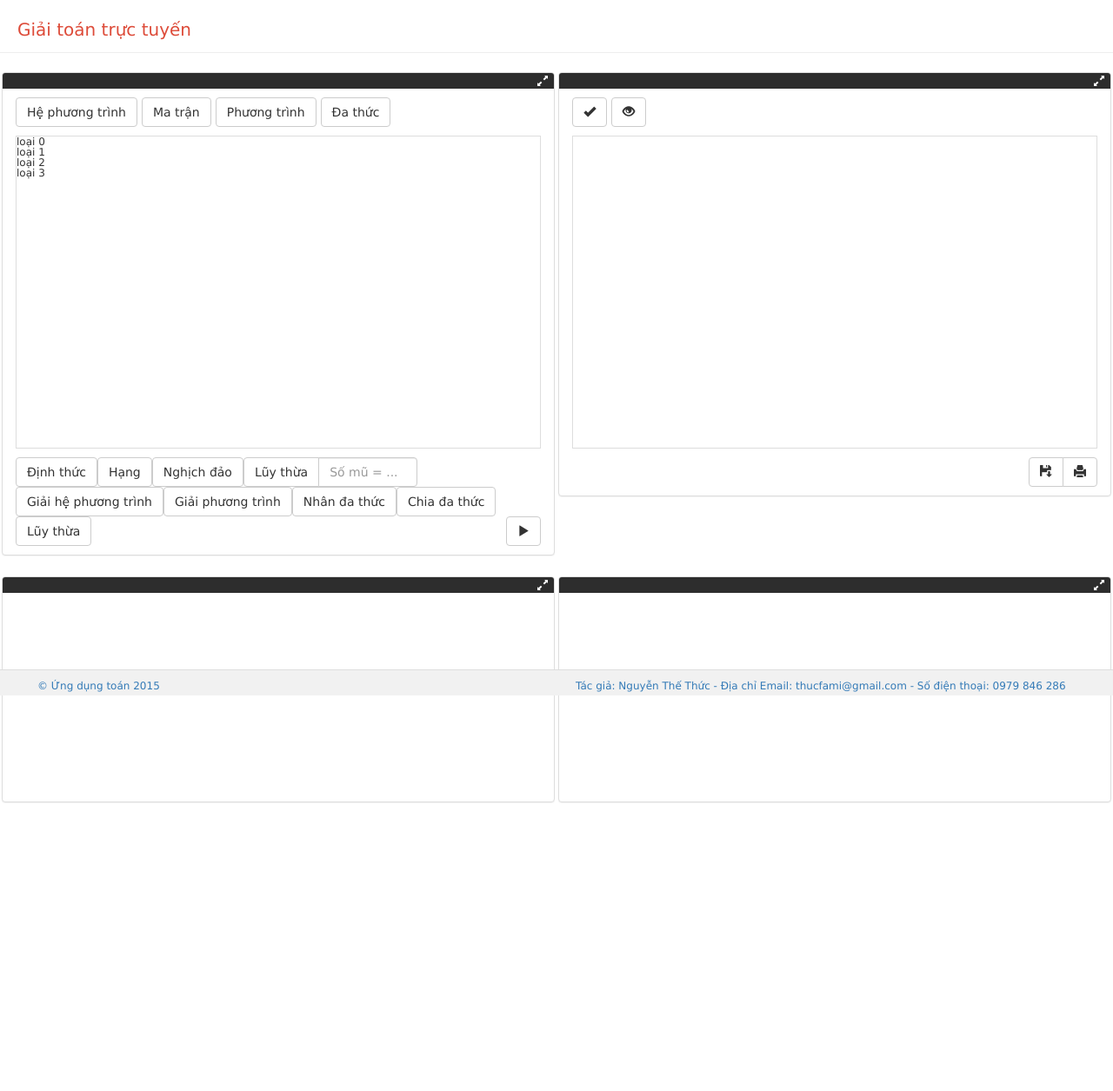
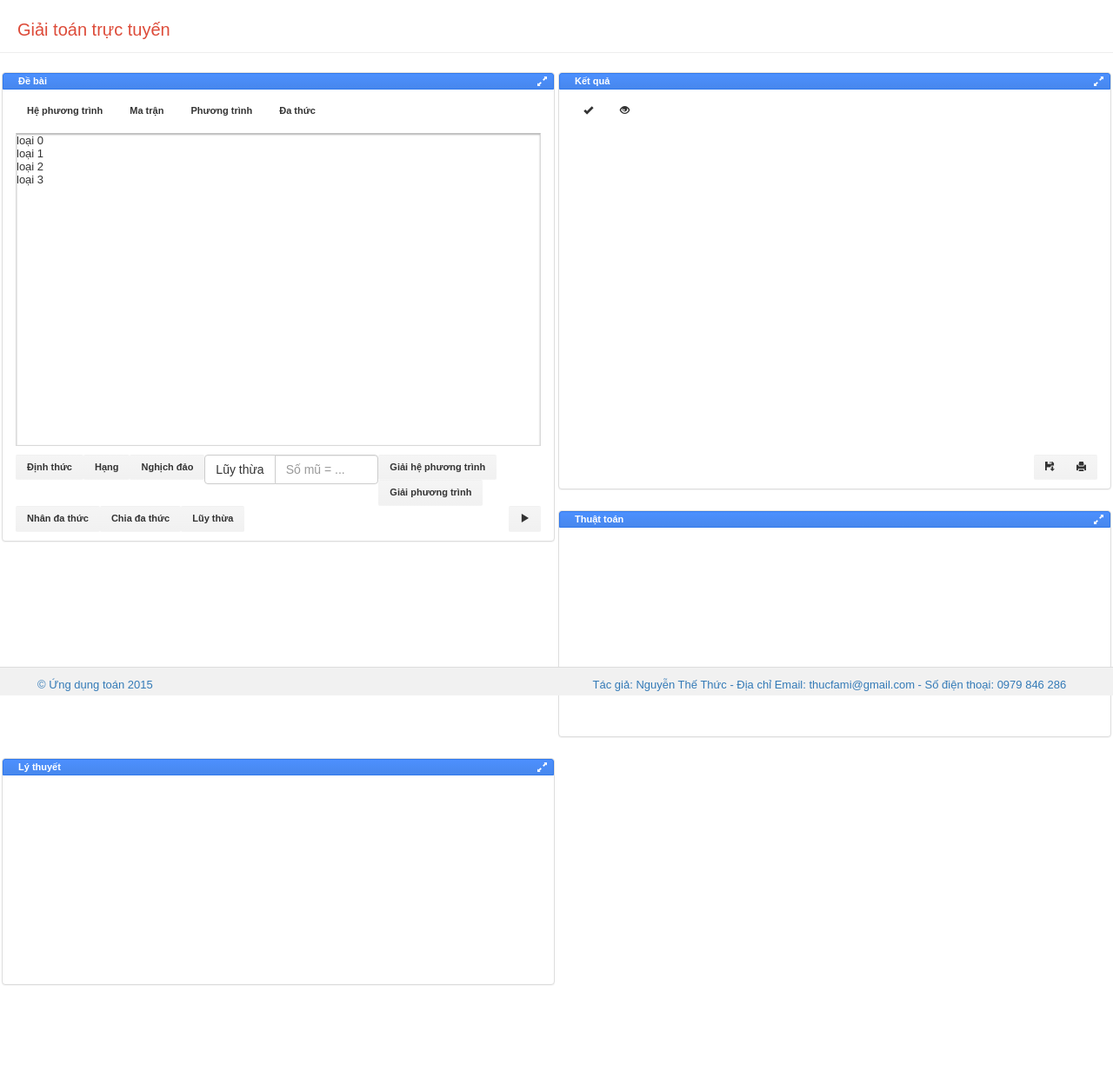
Before and after one commit to thuctoa/ungdungtoanpro, a Yii app: template views/site/design.php in a window 1280 px wide. Shown: the whole page at 87% size. Before the commit the page ends 923 px from the top, so only its background shows below. Run offline with PHP 8.4 and a stand-in for Yii, Linux system fonts and the light colour scheme; the template is opened without the code that fills it, so the values that code supplies are empty; some libraries are stand-ins or nearby versions.

Commit message:
Giao diện design theo google translate

```diff
--- a/messages/en/app.php
+++ b/messages/en/app.php
@@ -6,6 +6,10 @@
  * and open the template in the editor.
  */
 return [
+    'Kết quả'=>'Result',
+    'Lý thuyết'=>'Theory',
+    'Thuật toán'=>'Algorithm',
+    'Đề bài'=>'Threads',
     'Xem đáp án'=>'View result',
     'Xem lời giải'=>'View solve',
     'Nhân đa thức'=>'Polynomial multiplication',
--- a/views/site/design.php
+++ b/views/site/design.php
@@ -5,7 +5,11 @@
         <div class="col-lg-6 dinh-khung ">
             <div class="panel panel-default " style="//background: rgba(0,0,0, 0.2);">
                 <div class="panel-heading" id="panel-heading" >
+
                     <ul class="list-inline panel-actions" >
+                        <p class="tieu-de-khung pull-left">
+                            <?=Yii::t('app','Đề bài')?>
+                        </p>
                         <li> <a href="#" id="dau-vao-fullscreen" role="button" ><i class="glyphicon glyphicon-resize-full"></i></a></li>
                     </ul>
                 </div>
@@ -106,6 +110,9 @@
             <div class="panel panel-default " style="//background: rgba(0,0,0, 0.2);">
                 <div class="panel-heading " id="panel-heading" >
                     <ul class="list-inline panel-actions">
+                        <p class="tieu-de-khung pull-left">
+                            <?=Yii::t('app','Kết quả')?>
+                        </p>
                         <li><a href="#" id="dau-ra-fullscreen" role="button" ><i class="glyphicon glyphicon-resize-full"></i></a></li>
                     </ul>
                 </div>
@@ -123,15 +130,13 @@
                 </div>
                 <div class="btn-toolbar " role="toolbar" aria-label="...">
                     <div class="btn-group pull-right" role="group" aria-label="...">
-                        <a href="#" id="save-pdf" class="btn btn-default" role="button"
-                           title="<?=Yii::t('app','Lưu PDF')?> ">
-                            <i class="glyphicon glyphicon-floppy-save"></i>
-                        </a>
-
-                        <a href="#" id="save-pdf" class="btn btn-default" role="button"
-                           title="<?=Yii::t('app','In')?>">
-                            <i class="glyphicon glyphicon-print"></i>
-                        </a>
+                        <button type="button" class="btn btn-default " title="<?=Yii::t('app','Lưu PDF')?>">
+                        <i class="glyphicon glyphicon-floppy-save"></i>
+                    </button>
+                    <div class="btn-group pull-right" role="group" aria-label="...">
+                        <button type="button" class="btn btn-default " title="<?=Yii::t('app','In')?>">
+                        <i class="glyphicon glyphicon-print"></i>
+                    </button>
                     </div>
                 </div>
             </div>
@@ -145,6 +150,9 @@
             <div class="panel panel-default " style="//background: rgba(0,0,0, 0.2);">
                 <div class="panel-heading" id="panel-heading" >
                     <ul class="list-inline panel-actions">
+                        <p class="tieu-de-khung pull-left">
+                            <?=Yii::t('app','Thuật toán')?>
+                        </p>
                         <li><a href="#" id="thuat-toan-fullscreen" role="button" ><i class="glyphicon glyphicon-resize-full"></i></a></li>
                     </ul>
                 </div>
@@ -157,6 +165,9 @@
             <div class="panel panel-default " style="//background: rgba(0,0,0, 0.2);">
                 <div class="panel-heading" id="panel-heading" >
                     <ul class="list-inline panel-actions">
+                        <p class="tieu-de-khung pull-left">
+                            <?=Yii::t('app','Lý thuyết')?>
+                        </p>
                         <li><a href="#" id="ly-thuyet-fullscreen" role="button" ><i class="glyphicon glyphicon-resize-full"></i></a></li>
                     </ul>
                 </div>
--- a/web/css/fullscreen.css
+++ b/web/css/fullscreen.css
@@ -18,5 +18,15 @@
     overflow: auto;
 }
 #panel-heading{
-    background-color: #2d2d2d;
+    //background-color: #2d2d2d;
+    background-color: #4d90fe;
+    background-image: -webkit-linear-gradient(top,#4d90fe,#4787ed);
+    box-shadow: none;
+    border: 1px solid #3079ed;
+    color: #fff;
+    cursor: default;
+    font-size: 11px;
+    font-weight: bold;
+    text-align: center;
+    white-space: nowrap;
 }
--- a/web/css/khungchinh.css
+++ b/web/css/khungchinh.css
@@ -1,3 +1,9 @@
+body{
+    font: normal 13px arial,sans-serif;
+}
+.wrap{
+    padding-bottom: 50px;
+}
 .toan-bo-trang{
     //background: url(../img/background.jpg);
     height: 100%;
@@ -35,13 +41,24 @@
     margin-left: 0px;
 }
 #noi-dung-dau-vao{
+    box-shadow: inset 0px 1px 2px rgba(0,0,0,0.3);
+    border: 1px solid #d9d9d9;
+    border-top: 1px solid #c0c0c0;
+    height: 100%;
+    box-sizing: border-box;
+}
+#noi-dung-dau-vao:hover{
     //background: white;
-    border: 1px solid #ddd;
-    height: 100%;
+    border: 1px solid #4d90fe;
+
 }
+/*#noi-dung-dau-vao.focus{
+    border: 1px solid #4d90fe;
+}*/
+
 #noi-dung-dau-ra{
     //background: white;
-    border: 1px solid #ddd;
+   // border: 1px solid #ddd;
     height: 100%;
 }
 .btn-toolbar{
@@ -86,4 +103,72 @@
 }
 .btn-toolbar > .btn-group{
     margin-left: 0px;
+
 }
+button{
+    font-family: arial,sans-serif!important;
+    transition: max-width ease-in-out 400ms;
+    box-shadow: none;
+   // background-color: #f5f5f5;
+   // background-image: -webkit-linear-gradient(top,#f5f5f5,#f1f1f1);
+    text-overflow: ellipsis;
+    border-radius: 2px;
+    cursor: default;
+    font-size: 11px;
+    font-weight: bold;
+    text-align: center;
+    white-space: nowrap;
+}
+.btn-toolbar >button{
+    border: 1px solid transparent;
+    font-family: arial,sans-serif!important;
+    transition: max-width ease-in-out 400ms;
+    box-shadow: none;
+    //background-color: #f5f5f5;
+    //background-image: -webkit-linear-gradient(top,#f5f5f5,#f1f1f1);
+    text-overflow: ellipsis;
+    border-radius: 2px;
+    cursor: default;
+    font-size: 11px;
+    font-weight: bold;
+    text-align: center;
+    white-space: nowrap;
+
+}
+.btn-group>button{
+     border: 1px solid transparent;
+    font-family: arial,sans-serif!important;
+    transition: max-width ease-in-out 400ms;
+    box-shadow: none;
+    background-color: #f5f5f5;
+    background-image: -webkit-linear-gradient(top,#f5f5f5,#f1f1f1);
+    text-overflow: ellipsis;
+    border-radius: 2px;
+    cursor: default;
+    font-size: 11px;
+    font-weight: bold;
+    text-align: center;
+    white-space: nowrap;
+
+}
+.btn-toolbar >button:hover, .btn-group>button:hover{
+    border: 1px solid #d9d9d9;
+    font-family: arial,sans-serif!important;
+    transition: max-width ease-in-out 400ms;
+    box-shadow: none;
+   // background-color: #f5f5f5;
+   // background-image: -webkit-linear-gradient(top,#f5f5f5,#f1f1f1);
+    text-overflow: ellipsis;
+    border-radius: 2px;
+    cursor: default;
+    font-size: 11px;
+    font-weight: bold;
+    text-align: center;
+    white-space: nowrap;
+}
+
+.tieu-de-khung{
+  //  color: white;
+    padding-left: 20px;
+    //font-weight: bolder;
+}
```
